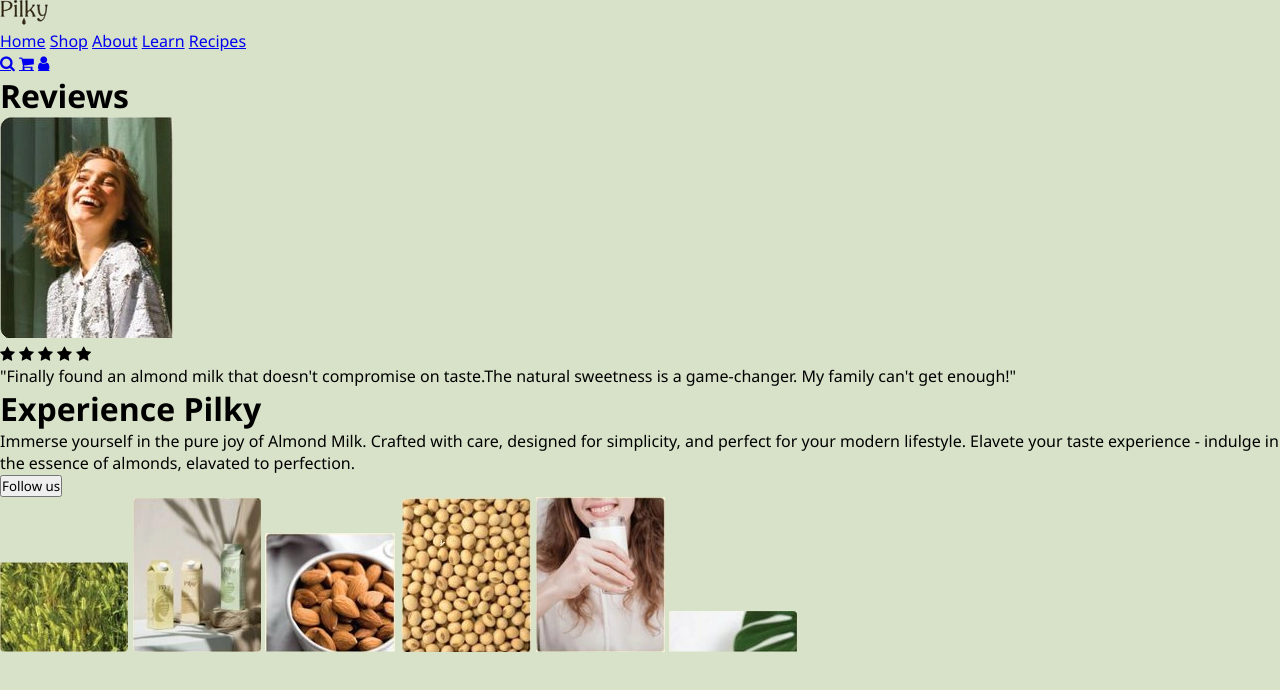
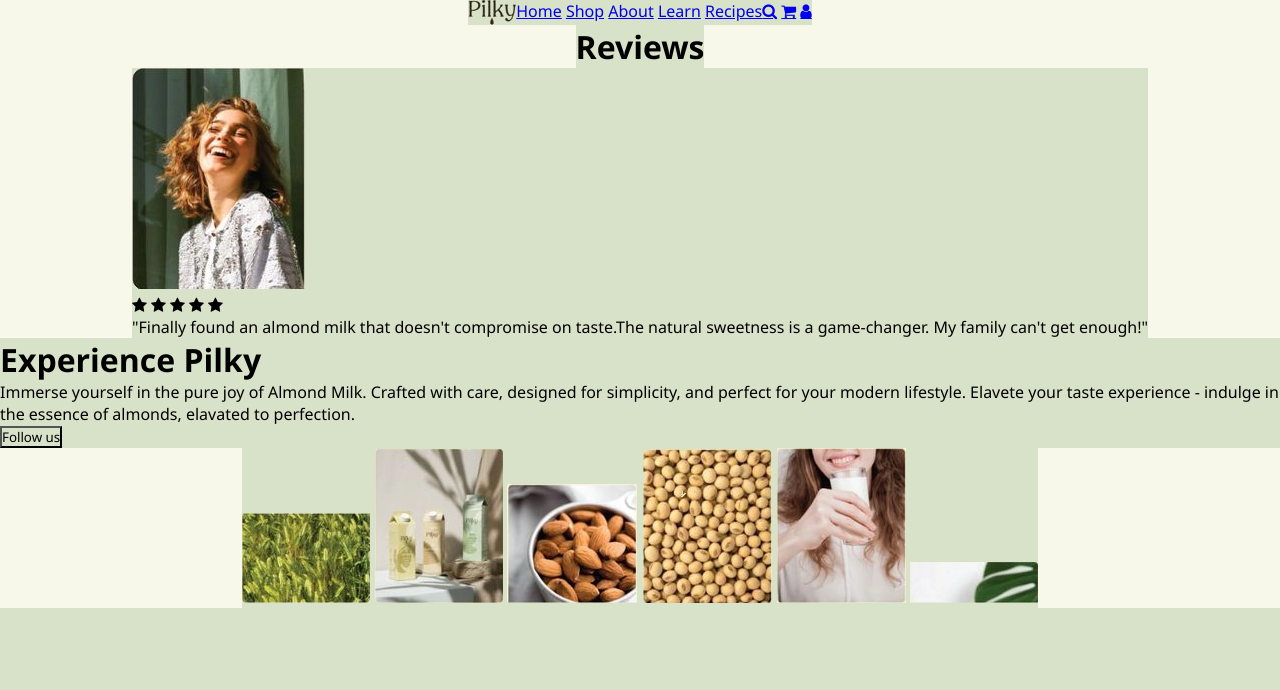
Before and after one commit to KetleriusLinas/html-css-Reviews, a website: page index.html in a window 1280 px wide. Drawn offline with Linux system fonts and the light colour scheme.

Commit message:
main layout

```diff
--- a/css/main.css
+++ b/css/main.css
@@ -3,10 +3,26 @@
    padding: 0;
    box-sizing: border-box;
    font-family: 'Segoe UI', Tahoma, Geneva, Verdana, sans-serif;
+   background-color: #D8E2C9;
+
 }
 
- body {
-    background: url('/img/background.webp') no-repeat center center fixed;
-    background-size: cover;
+/* body { */
+/* background: url('/img/background.webp') no-repeat center center fixed; */
+/* background-color: pink; */
+/* background-size: border-box;
     height: 100vh;
+ } */
+
+.container {
+   background-color: #F7F8EA;
+   display: flex;
+   flex-direction: column;
+   align-items: center;
+   width: 100%;
 }
+.row  {
+   display: flex;
+   justify-content: space-between;
+   /* width: 100%; */
+}
--- a/index.html
+++ b/index.html
@@ -1,5 +1,6 @@
 <!DOCTYPE html>
 <html lang="en">
+
 <head>
     <meta charset="UTF-8">
     <meta name="viewport" content="width=device-width, initial-scale=1.0">
@@ -17,8 +18,10 @@
     <link rel="stylesheet" href="./img/background.webp">
 
 </head>
-    <header>
-        <div>
+
+<body>
+    <header class="container">
+        <div class="row">
             <img src="img/icon.png" alt="logo">
             <div>
                 <a href="#">Home</a>
@@ -34,24 +37,27 @@
             </div>
         </div>
     </header>
-    <main>
+    <main class="container">
         <h1>Reviews</h1>
         <div>
             <img src="./img/rewier.webp" alt="#">
             <div>
-                 <i class="fa fa-star" aria-hidden="true"></i>
-                 <i class="fa fa-star" aria-hidden="true"></i>
-                 <i class="fa fa-star" aria-hidden="true"></i>
-                 <i class="fa fa-star" aria-hidden="true"></i>
-                 <i class="fa fa-star" aria-hidden="true"></i>
+                <i class="fa fa-star" aria-hidden="true"></i>
+                <i class="fa fa-star" aria-hidden="true"></i>
+                <i class="fa fa-star" aria-hidden="true"></i>
+                <i class="fa fa-star" aria-hidden="true"></i>
+                <i class="fa fa-star" aria-hidden="true"></i>
             </div>
-            <p>"Finally found an almond milk that doesn't compromise on taste.The natural sweetness is a game-changer. My family can't get enough!"</p>
+            <p>"Finally found an almond milk that doesn't compromise on taste.The natural sweetness is a game-changer.
+                My family can't get enough!"</p>
         </div>
     </main>
-    <footer>
+    <footer class="container">
         <div>
             <h1>Experience Pilky</h1>
-            <p>Immerse yourself in the pure joy of Almond Milk. Crafted with care, designed for simplicity, and perfect for your modern lifestyle. Elavete your taste experience - indulge in the essence of almonds, elavated to perfection.</p>
+            <p>Immerse yourself in the pure joy of Almond Milk. Crafted with care, designed for simplicity, and perfect
+                for your modern lifestyle. Elavete your taste experience - indulge in the essence of almonds, elavated
+                to perfection.</p>
             <button>Follow us</button>
         </div>
         <div>
@@ -63,7 +69,7 @@
             <img src="./img/green-leaves.webp" alt="#">
         </div>
     </footer>
-<body>
 
 </body>
+
 </html>
```
Lines whose indentation alone changed are shown as unchanged.
